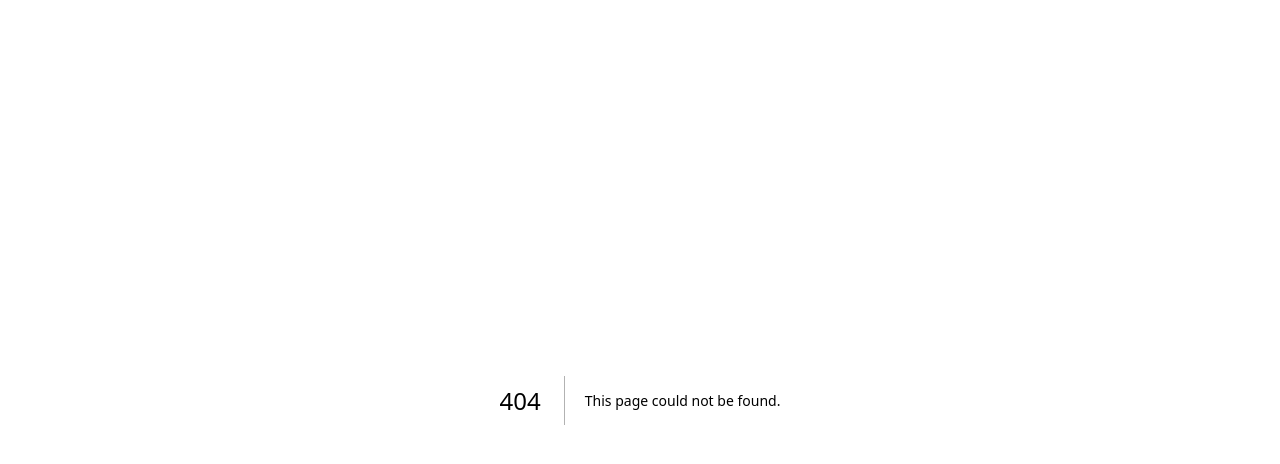
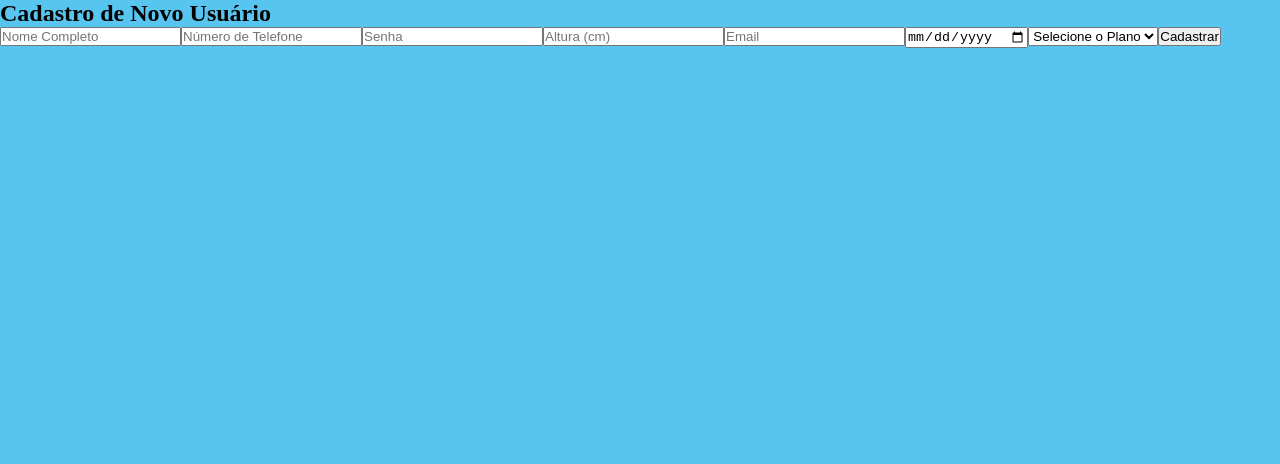
Before and after one commit to FletisZi/azzb, a Next.js app: page /admin/new-aluno in a window 1280 px wide. Before the commit this address had no page. Shown: the top 464 px of the page. Built offline with nearby package versions, Linux system fonts and the light colour scheme.

Commit message:
insert api mensalidades and add new users

```diff
--- /dev/null
+++ b/components/admin/users/formNewUsers.jsx
@@ -0,0 +1,88 @@
+import styles from './formNewUsers.module.css';
+
+export default function FormNewUsers({ onSubmit, error, loading }) {
+
+
+    const handleSubmit = (event) => {
+        event.preventDefault();
+
+        // cria um objeto FormData a partir do formulário que disparou o evento
+        const formData = new FormData(event.target);
+
+        // transforma em objeto normal { campo: valor }
+        const data = Object.fromEntries(formData);
+        onSubmit(data);
+    };
+
+    return (
+        <form className={styles.form} onSubmit={handleSubmit}>
+            <h2 className={styles.title}>Cadastro de Novo Usuário</h2>
+
+            {error && <p className={styles.error}>{error}</p>}
+
+            <input
+                type="text"
+                name="name"
+                placeholder="Nome Completo"
+                required
+                className={styles.input}
+            />
+
+            <input
+                type="text"
+                name="number"
+                placeholder="Número de Telefone"
+                required
+                className={styles.input}
+            />
+
+            <input
+                type="password"
+                name="password"
+                placeholder="Senha"
+                required
+                className={styles.input}
+            />
+
+            <input
+                type="text"
+                name="altura_cm"
+                placeholder="Altura (cm)"
+                required
+                className={styles.input}
+            />
+
+            <input
+                type="email"
+                name="email"
+                placeholder="Email"
+                required
+                className={styles.input}
+            />
+
+            <input
+                type="date"
+                name="data_nascimento"
+                placeholder="Data de Nascimento"
+                required
+                className={styles.input}
+            />
+
+            <select
+                name="id_plano"
+                required
+                className={styles.input}
+                defaultValue=""
+            >
+                <option value="" disabled>Selecione o Plano</option>
+                <option value="mensal">Mensal</option>
+                <option value="semestral">Semestral</option>
+                <option value="anual">Anual</option>
+            </select>
+
+            <button type="submit" disabled={loading} className={styles.button} >
+                {loading ? 'Carregando...' : 'Cadastrar'}
+            </button>
+        </form>
+    );
+}
--- /dev/null
+++ b/pages/admin/new-aluno.js
@@ -0,0 +1,45 @@
+import FormNewUsers from "components/admin/users/formNewUsers";
+
+export default function NewAluno() {
+    const onSubmit = async (data) => {
+        console.log('Dados do formulário:', data);
+
+        // Cria um novo objeto com os dados do formulário e os novos parâmetros
+        const alunoData = {
+            ...data,
+            status: "TRUE",
+            permission: "aluno"
+        };
+
+        alunoData.id_plano = 1;
+
+        try {
+            const token = localStorage.getItem("token");
+
+            const response = await fetch('/api/admin/insert-aluno', {
+                method: 'POST',
+                headers: {
+                    'Content-Type': 'application/json',
+                    Authorization: `Bearer ${token}`,
+                },
+                body: JSON.stringify(alunoData),
+            });
+
+            if (!response.ok) {
+                const errorData = await response.json();
+                throw new Error(errorData.error || 'Erro ao cadastrar novo aluno');
+            }
+
+            const result = await response.json();
+            console.log('Aluno cadastrado com sucesso:', result);
+        } catch (error) {
+            console.error('Erro ao cadastrar aluno:', error);
+        }
+    }
+
+  return (
+    <div>
+      <FormNewUsers onSubmit={onSubmit}/>
+    </div>
+  );
+}
--- /dev/null
+++ b/pages/api/admin/get-a-vencer.js
@@ -0,0 +1,45 @@
+import jwt from "jsonwebtoken";
+import pool from "/lib/db";
+
+export default async function showDieta(req, res) {
+  if (req.method !== 'POST') {
+    return res.status(405).json({ error: 'Método não permitido' });
+  }
+
+  const token = req.headers.authorization?.split(' ')[1];
+
+  const { id_client, mes, status} = req.body;
+
+    console.log('id do clienteeee: ', token);
+    if ( !mes || !status) {
+    return res.status(400).json({ error: 'Dados incompletos' });
+  }
+    if (!token) {
+        return res.status(401).json({ error: 'Token não fornecido' });
+    }
+    // Aqui você pode validar o token se necessário
+
+    const decoded = jwt.verify(token, process.env.JWT_SECRET);
+    if (!decoded) {
+      return res.status(401).json({ error: 'Token inválido' });
+    }
+
+
+  try {
+    const query = `
+      SELECT COUNT(*) AS quantidade
+      FROM mensalidades
+      WHERE EXTRACT(MONTH FROM data_vencimento) = $1 AND status = $2
+    `;
+
+    const result = await pool.query({
+      text: query,
+      values: [mes, status],
+    });
+
+    return res.status(200).json(result.rows);
+  } catch (error) {
+    console.error("Erro na API showDieta:", error);
+    return res.status(500).json({ error: 'Erro interno do servidor' });
+  }
+}
--- /dev/null
+++ b/pages/api/admin/get-mensalidades.js
@@ -0,0 +1,51 @@
+import jwt from "jsonwebtoken";
+import pool from "/lib/db";
+
+export default async function statusMensalidades(req, res) {
+  if (req.method !== 'POST') {
+    return res.status(405).json({ error: 'Método não permitido' });
+  }
+
+  const token = req.headers.authorization?.split(' ')[1];
+
+  const { id_client, mes} = req.body;
+
+    if ( !mes) {
+    return res.status(400).json({ error: 'Dados incompletos' });
+  }
+    if (!token) {
+        return res.status(401).json({ error: 'Token não fornecido' });
+    }
+
+    try {
+      const decoded = jwt.verify(token, process.env.JWT_SECRET);
+      if (!decoded) {
+        return res.status(401).json({ error: 'Token inválido' });
+      }
+    } catch (err) {
+      if (err.name === 'TokenExpiredError') {
+        return res.status(401).json({ error: 'Token expirado' });
+      }
+      return res.status(401).json({ error: 'Token inválido' });
+    }
+
+  try {
+    const query = `
+      SELECT
+        (SELECT COUNT(*) FROM mensalidades WHERE EXTRACT(MONTH FROM data_vencimento) = $1 AND status = 'paga') AS mensalidades_pagas,
+        (SELECT COUNT(*) FROM mensalidades WHERE EXTRACT(MONTH FROM data_vencimento) = $1 AND status = 'a vencer') AS mensalidades_a_vencer,
+        (SELECT COUNT(*) FROM mensalidades WHERE EXTRACT(MONTH FROM data_vencimento) = $1 AND status = 'atrasada') AS mensalidades_atraso,
+        (SELECT COUNT(*) FROM clients WHERE status = true) AS alunos_ativos
+    `;
+
+    const result = await pool.query({
+      text: query,
+      values: [mes],
+    });
+
+    return res.status(200).json(result.rows[0]);
+  } catch (error) {
+    console.error("Erro na API showDieta:", error);
+    return res.status(500).json({ error: 'Erro interno do servidor' });
+  }
+}
--- /dev/null
+++ b/pages/api/admin/insert-aluno.js
@@ -0,0 +1,56 @@
+import jwt from "jsonwebtoken";
+import pool from "/lib/db";
+
+export default async function insertAluno(req, res) {
+    if (req.method !== 'POST') {
+        return res.status(405).json({ error: 'Método não permitido' });
+    }
+
+    const token = req.headers.authorization?.split(' ')[1];
+    const {name, number, password, status, permission, altura_cm, email, data_nascimento, id_plano} = req.body;
+    const data_matricula = new Date().toLocaleString("sv-SE", { timeZone: "America/Sao_Paulo" });
+
+
+
+
+    if (!name || !email || !number || !password || typeof status === 'undefined' || typeof permission === 'undefined' || typeof altura_cm === 'undefined' || !data_nascimento || !id_plano) {
+        return res.status(400).json({ error: 'Dados incompletos' });
+    }
+    if (!token) {
+        return res.status(401).json({ error: 'Token não fornecido' });
+    }
+
+    try {
+        const decoded = jwt.verify(token, process.env.JWT_SECRET);
+        if (!decoded) {
+            return res.status(401).json({ error: 'Token inválido' });
+        }
+    } catch (err) {
+        if (err.name === 'TokenExpiredError') {
+            return res.status(401).json({ error: 'Token expirado' });
+        }
+        return res.status(401).json({ error: 'Token inválido' });
+    }
+
+    try {
+        const query = `
+            INSERT INTO clients (name, number, password, status, permission, altura_cm, email, data_nascimento, id_plano, data_matricula)
+            VALUES ($1, $2, $3, $4, $5, $6, $7, $8, $9, $10)
+            RETURNING id, name, email, number, status
+        `;
+
+
+        const values = [name, number, password, status, permission, altura_cm, email, data_nascimento, id_plano, data_matricula];
+
+        const result = await pool.query({ text: query, values });
+
+        return res.status(201).json(result.rows[0]);
+    }catch (error) {
+        if (error.code === '23505') {
+            return res.status(400).json({ error: 'Número já cadastrado' });
+        }
+        console.error("Erro ao inserir aluno:", error);
+        return res.status(500).json({ error: 'Erro interno do servidor' });
+    }
+
+}
```
Also changed, not shown: pages/teste.js (+31 -13 lines), components/admin/users/formNewUsers.module.css (added).
